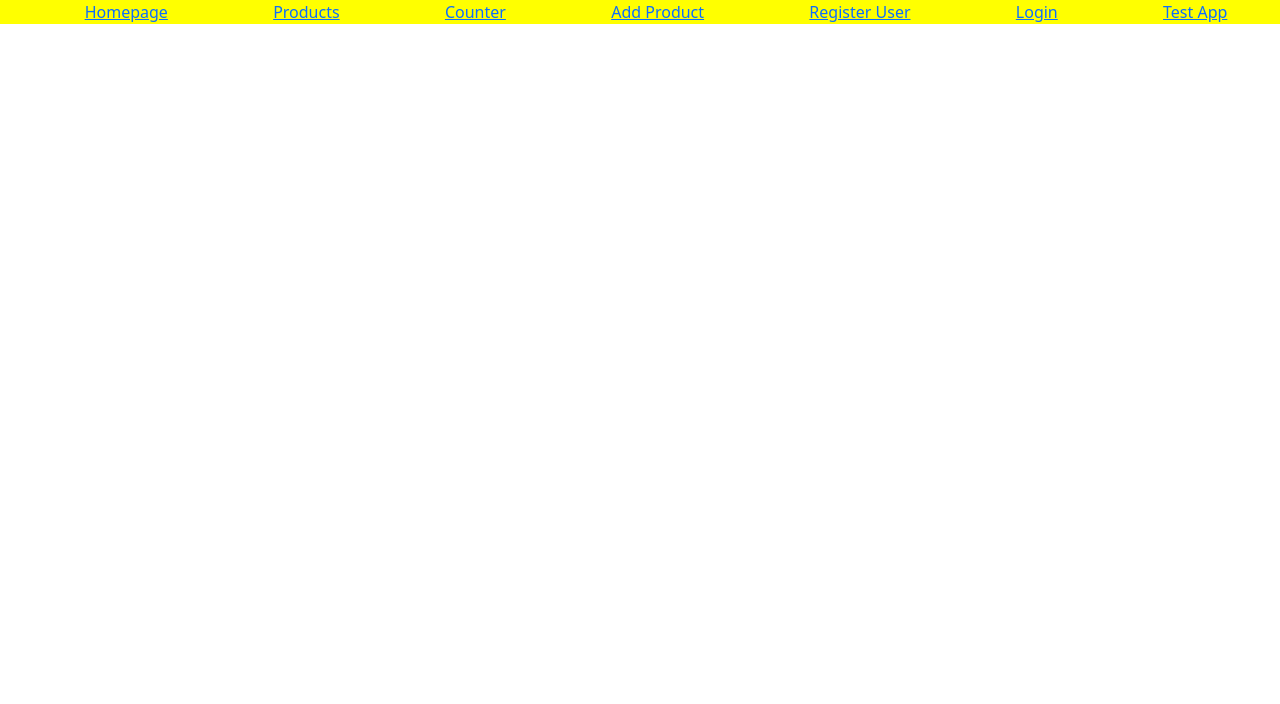
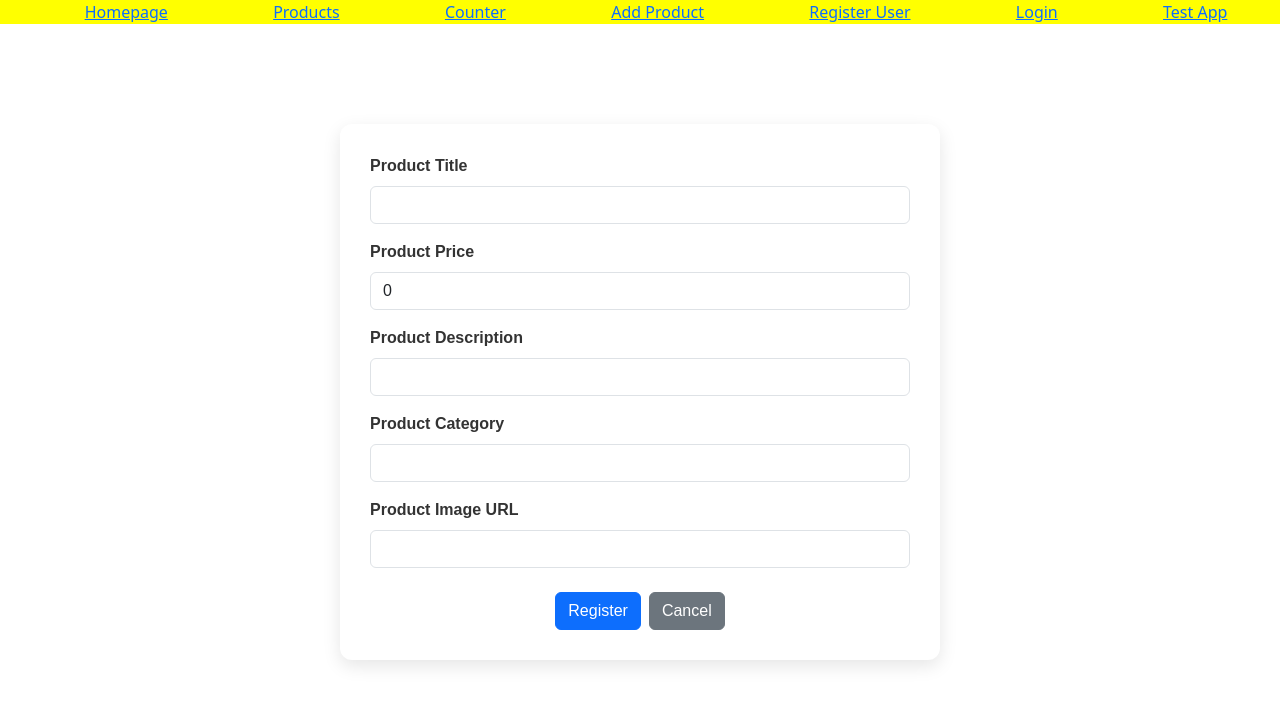
Before and after one commit to abyss155/Frontend, a React (Vite) app in the folder reactsessions/project1/: page /addproduct in a window 1280 px wide. Shown: the top 704 px of the page. Built offline with nearby package versions, Linux system fonts and the light colour scheme; no server answers.

Commit message:
Validation

```diff
--- a/reactsessions/project1/package.json
+++ b/reactsessions/project1/package.json
@@ -12,10 +12,12 @@
   "dependencies": {
     "axios": "^1.11.0",
     "bootstrap": "^5.3.7",
+    "formik": "^2.4.6",
     "react": "^19.1.0",
     "react-bootstrap": "^2.10.10",
     "react-dom": "^19.1.0",
-    "react-router-dom": "^7.8.0"
+    "react-router-dom": "^7.8.0",
+    "yup": "^1.7.0"
   },
   "devDependencies": {
     "@eslint/js": "^9.30.1",
--- a/reactsessions/project1/src/App.jsx
+++ b/reactsessions/project1/src/App.jsx
@@ -10,6 +10,7 @@ import Homepage from './components/Homepage'
 import ProductsPage from './components/ProductsPage';
 import ProductsPage1 from './components/ProductsPage1.jsx'
 import ProductsPage2 from './components/ProductsPage2.jsx'
+import Addproduct from './components/Addproduct'
 import { BrowserRouter as Router, Route, Routes } from 'react-router-dom';
 import Navbar from './components/Navbar.jsx'
 import SingleProduct from './components/SingleProduct.jsx'
@@ -28,6 +29,7 @@ function App() {
               <Route path="/counter" element={<Counter/>}/>
               <Route path="/single/:id" element={<SingleProduct/>}/>
               <Route path="/test" element={<Test/>}/>
+              <Route path="/addproduct"  element={<Addproduct/>} />
           </Routes>
       </Router>
     </ProductContextProvider>
--- /dev/null
+++ b/reactsessions/project1/src/components/Addproduct.css
@@ -0,0 +1,75 @@
+/* Center the form in the page */
+.container {
+      display: flex;
+      justify-content: center;
+      align-items: center;
+      min-height: 80vh; /* push to vertical center */
+    }
+
+    /* Style the form */
+    .form-container {
+      background: #ffffff;
+      padding: 30px;
+      border-radius: 12px;
+      box-shadow: 0 6px 18px rgba(0, 0, 0, 0.1);
+      width: 100%;
+      max-width: 600px; /* keeps it from stretching too much */
+    }
+
+    /* Labels */
+    .form-label {
+      font-weight: 600;
+      margin-bottom: 6px;
+      display: inline-block;
+      color: #333;
+    }
+
+    /* Inputs */
+    .form-control {
+      border-radius: 8px;
+      padding: 10px;
+      border: 1px solid #ccc;
+      transition: all 0.2s ease-in-out;
+    }
+
+    .form-control:focus {
+      border-color: #0d6efd;
+      box-shadow: 0 0 5px rgba(13, 110, 253, 0.4);
+      outline: none;
+    }
+
+    /* Error messages */
+    .text-danger {
+      font-size: 0.9rem;
+      margin-top: 4px;
+    }
+
+    /* Buttons */
+    .btn {
+      border-radius: 8px;
+      padding: 10px 20px;
+      font-weight: 500;
+    }
+
+    .btn-primary {
+      background-color: #0d6efd;
+      border: none;
+    }
+
+    .btn-primary:hover {
+      background-color: #0b5ed7;
+    }
+
+    .btn-secondary {
+      background-color: #6c757d;
+      border: none;
+    }
+
+    .btn-secondary:hover {
+      background-color: #5c636a;
+    }
+
+    /* Space between fields */
+    .col-md-4, .col-md-12, .col-md-6 {
+      margin-bottom: 20px;
+    }
--- /dev/null
+++ b/reactsessions/project1/src/components/Addproduct.jsx
@@ -0,0 +1,139 @@
+import React from 'react'
+import './Addproduct.css'
+import {AddProductValidationSchema} from '../validation/AddProductValidationSchema.js'
+import { useFormik } from 'formik';
+const Addproduct = () => {
+    const p1 = {
+    title: "",
+    price: 0,
+    description: "",
+    category: "",
+    image: "",
+  };
+
+  const {
+    errors,
+    values, // Changed 'value' to 'values'
+    touched,
+    handleBlur,
+    handleSubmit,
+    handleChange,
+  } = useFormik({
+    initialValues: p1,  // Correctly set initialValues
+    validationSchema: AddProductValidationSchema,
+    onSubmit: function () {
+      saveData();
+    },
+  });
+
+
+
+async function saveData()
+    {
+       try {
+      const response = await fetch('http://localhost:8087/products/addProduct', {
+        method: 'POST',
+        headers: {
+          'Content-Type': 'application/json',
+        },
+        body: JSON.stringify(values)  // Use 'values' here instead of 'product'
+      });
+
+      if (response.ok) {
+        const data = await response.json();
+        alert("Product Added successfully!");
+        console.log(data);
+      } else {
+        alert("Failed to Add Product");
+      }
+    } catch (error) {
+      console.error("Error submitting the form", error);
+    }
+
+    }
+
+    return (
+      <div className="container d-flex justify-content-center mt-5">
+        <form className="form-container" onSubmit={handleSubmit}>
+
+          <div className="mb-3">
+            <label htmlFor="title" className="form-label">Product Title</label>
+            <input
+              type="text"
+              name="title"
+              id="title"
+              className="form-control"
+              onChange={handleChange}
+              onBlur={handleBlur}
+              value={values.title}
+            />
+            {errors.title && touched.title && (<p className="text-danger">{errors.title}</p>)}
+          </div>
+
+          <div className="mb-3">
+            <label htmlFor="price" className="form-label">Product Price</label>
+            <input
+              type="text"
+              name="price"
+              id="price"
+              className="form-control"
+              onChange={handleChange}
+              onBlur={handleBlur}
+              value={values.price}
+            />
+            {errors.price && touched.price && (<p className="text-danger">{errors.price}</p>)}
+          </div>
+
+          <div className="mb-3">
+            <label htmlFor="description" className="form-label">Product Description</label>
+            <input
+              type="text"
+              name="description"
+              id="description"
+              className="form-control"
+              onChange={handleChange}
+              onBlur={handleBlur}
+              value={values.description}
+            />
+            {errors.description && touched.description && (<p className="text-danger">{errors.description}</p>)}
+          </div>
+
+          <div className="mb-3">
+            <label htmlFor="category" className="form-label">Product Category</label>
+            <input
+              type="text"
+              name="category"
+              id="category"
+              className="form-control"
+              onChange={handleChange}
+              onBlur={handleBlur}
+              value={values.category}
+            />
+            {errors.category && touched.category && (<p className="text-danger">{errors.category}</p>)}
+          </div>
+
+          <div className="mb-3">
+            <label htmlFor="image" className="form-label">Product Image URL</label>
+            <input
+              type="text"
+              name="image"
+              id="image"
+              className="form-control"
+              onChange={handleChange}
+              onBlur={handleBlur}
+              value={values.image}
+            />
+            {errors.image && touched.image && (<p className="text-danger">{errors.image}</p>)}
+          </div>
+
+          <div className="d-flex justify-content-center gap-2 mt-4">
+            <button type="submit" className="btn btn-primary">Register</button>
+            <button type="button" className="btn btn-secondary">Cancel</button>
+          </div>
+        </form>
+      </div>
+    );
+}
+
+
+export default Addproduct
--- a/reactsessions/project1/src/components/Counter.jsx
+++ b/reactsessions/project1/src/components/Counter.jsx
@@ -1,5 +1,6 @@
 import React, { useState } from 'react'
 import Button from './Button'
+import './Counter.css'
 const Counter = () => {
 
       const [count,setCount] = useState(0)
@@ -30,19 +31,23 @@ const Counter = () => {
             setCount(count-2)
       }
   return (
-    <>
+      <>
     {/* <button  onClick={increment}>Increment</button>
     <button  onClick={decrement}>Decrement</button>
     <button  onClick={incrementBy2}>IncrementBy2</button>
     <button  onClick={decrementBy2}>decrementBy2</button> */}
 
 
-    <Button text="Increment" handleClick={increment} color='red' count={count}/>
-    <Button text="Decrement" handleClick={decrement} color='blue'/>
-    <Button text="IncrementBy2" handleClick={incrementBy2} color='green'/>
-    <Button text="DecrementBy2" handleClick={decrementBy2} color='yellow'/>
-    <p>{count}</p>
-    </>
+   <div className="counter-container">
+     <div className="button-group">
+      <Button text="Increment" handleClick={increment} color="red" />
+      <Button text="Decrement" handleClick={decrement} color="blue" />
+      <Button text="IncrementBy2" handleClick={incrementBy2} color="green" />
+      <Button text="DecrementBy2" handleClick={decrementBy2} color="yellow" />
+     </div>
+    <p className="counter-value">{count}</p>
+  </div>
+  </>
   )
 }
 
--- a/reactsessions/project1/src/components/SearchBox.jsx
+++ b/reactsessions/project1/src/components/SearchBox.jsx
@@ -1,9 +1,13 @@
 import React from 'react'
 
-const SearchBox = ({handleChange}) => {
+const SearchBox = ({ handleChange }) => {
   return (
     <>
-        <input type="text" onChange={handleChange}/>
+      <input
+        type="text"
+        placeholder="Search..."   // 👈 this line adds the placeholder
+        onChange={handleChange}
+      />
     </>
   )
 }
--- /dev/null
+++ b/reactsessions/project1/src/validation/AddProductValidationSchema.js
@@ -0,0 +1,37 @@
+import * as yup from "yup";
+
+export const AddProductValidationSchema = yup.object({
+
+title: yup
+.string()
+.matches(/^[a-zA-Z0-9 !@#$%^&*(),.?":{}|<>_\-+=]*$/, "Enter a valid title with special characters and digits allowed" )
+.min(3, "Title must be at least 3 characters")
+.max(200, "Title must be at most 200 characters")
+.required("Title is required"),
+
+price: yup
+.number()
+.typeError("Price must be a number")
+.min(1, "Min Price must be greater than 0")
+.max(100000, "Max Price must be less than or equal to 100000")
+.required("Price is Mandatory"),
+
+description: yup
+.string()
+.matches(/^[a-zA-Z0-9 '!@#$%^&*(),.?":{}|<>_\-+=]*$/, "Enter a valid description" ),
+
+category: yup
+.string()
+.matches(/^[a-zA-Z0-9 '!@#$%^&*(),.?":{}|<>_\-+=]*$/, "Enter a valid category" )
+.required("Category is Mandatory"),
+
+image: yup
+.string()
+.url("Enter a valid URL")
+.matches(
+  /\.(jpeg|jpg|png|gif|bmp|svg)$/i,
+  "Enter a valid image URL (jpeg, jpg, png, gif, bmp, svg)"
+)
+.required("Image URL is Mandatory"),
+
+});
```
Also changed, not shown: reactsessions/project1/src/components/Counter.css (+71 -0 lines), reactsessions/project1/src/components/SingleProduct.jsx (+22 -22 lines), 1 other file (tests, documents, lock files or other folders).
